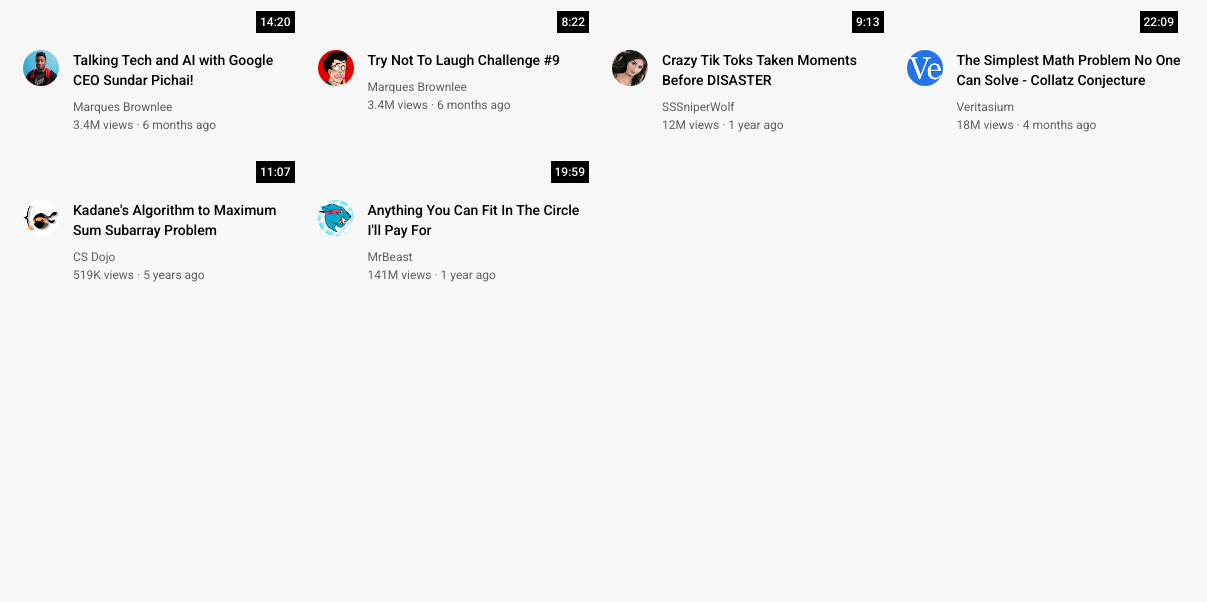
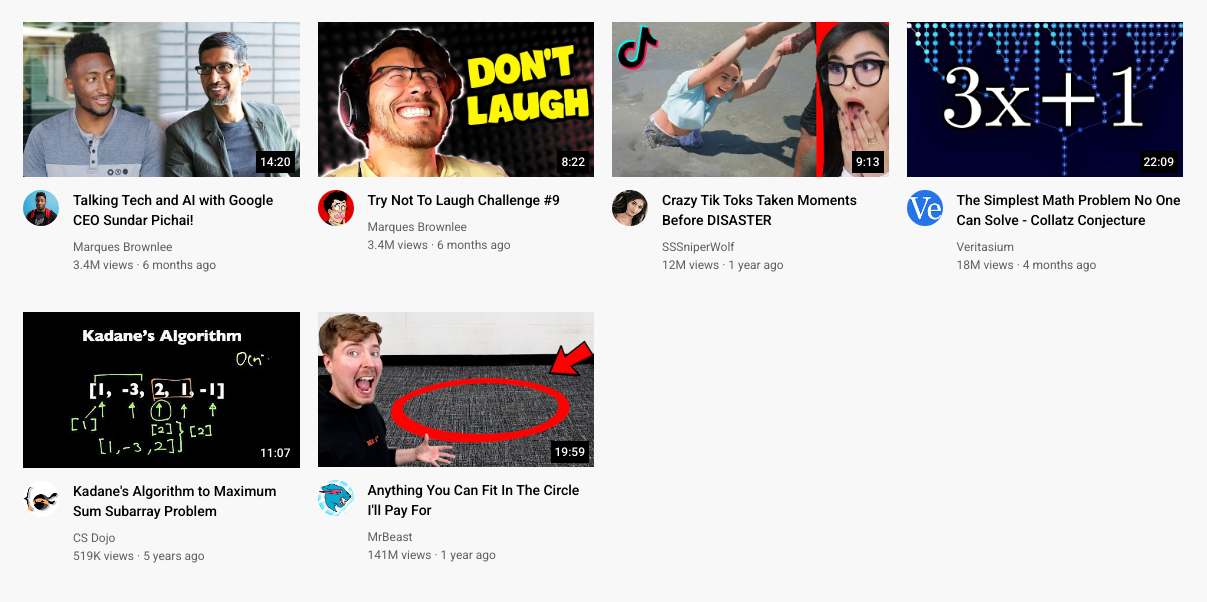
Before and after one commit to Tuan33/supersimpledev-website, a plain HTML site: page youtube.html in a window 1280 px wide. Shown: the part 58-660 px from the top of the page, 73-1280 px from the left. Drawn offline with Linux system fonts and the light colour scheme.

Commit message:
Update youtube.html

```diff
--- a/youtube.html
+++ b/youtube.html
@@ -84,7 +84,7 @@
     <section class="video-grid">
       <div class="video-preview">
         <div class="thumbnail-row">
-          <img class="thumbnail" src="/thumbnails/thumbnail-1.img.webp" alt="">
+          <img class="thumbnail" src="/thumbnails/thumbnail-1.jpeg" alt="">
           <div class="video-time">14:20</div>
         </div>
 
@@ -107,7 +107,7 @@
 
       <div class="video-preview">
         <div class="thumbnail-row">
-          <img class="thumbnail" src="/thumbnails/thumbnail-2.webp" alt="">
+          <img class="thumbnail" src="/thumbnails/thumbnail-2.jpeg" alt="">
           <div class="video-time">8:22</div>
         </div>
 
@@ -129,7 +129,7 @@
       </div>
       <div class="video-preview">
         <div class="thumbnail-row">
-          <img class="thumbnail" src="/thumbnails/thumbnail-3.webp" alt="">
+          <img class="thumbnail" src="/thumbnails/thumbnail-3.jpeg" alt="">
           <div class="video-time">9:13</div>
         </div>
 
@@ -152,7 +152,7 @@
 
       <div class="video-preview">
         <div class="thumbnail-row">
-          <img class="thumbnail" src="/thumbnails/thumbnail-4.webp" alt="">
+          <img class="thumbnail" src="/thumbnails/thumbnail-4.jpeg" alt="">
           <div class="video-time">22:09</div>
         </div>
 
@@ -174,7 +174,7 @@
       </div>
       <div class="video-preview">
         <div class="thumbnail-row">
-          <img class="thumbnail" src="/thumbnails/thumbnail-5.webp" alt="">
+          <img class="thumbnail" src="/thumbnails/thumbnail-5.jpeg" alt="">
           <div class="video-time">11:07</div>
         </div>
 
@@ -197,7 +197,7 @@
 
       <div class="video-preview">
         <div class="thumbnail-row">
-          <img class="thumbnail" src="/thumbnails/thumbnail-6.webp" alt="">
+          <img class="thumbnail" src="/thumbnails/thumbnail-6.jpeg" alt="">
           <div class="video-time">19:59</div>
         </div>
 
```
